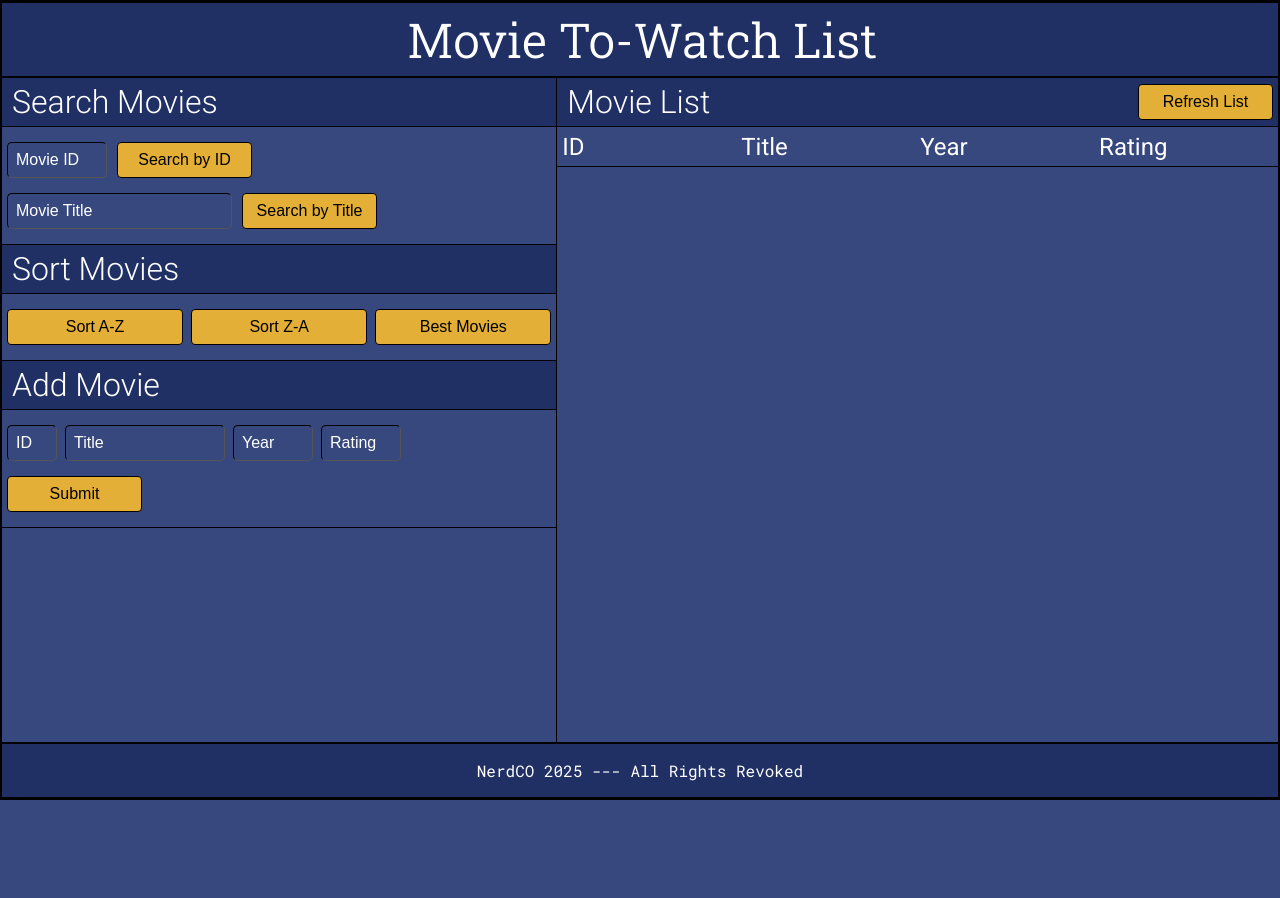
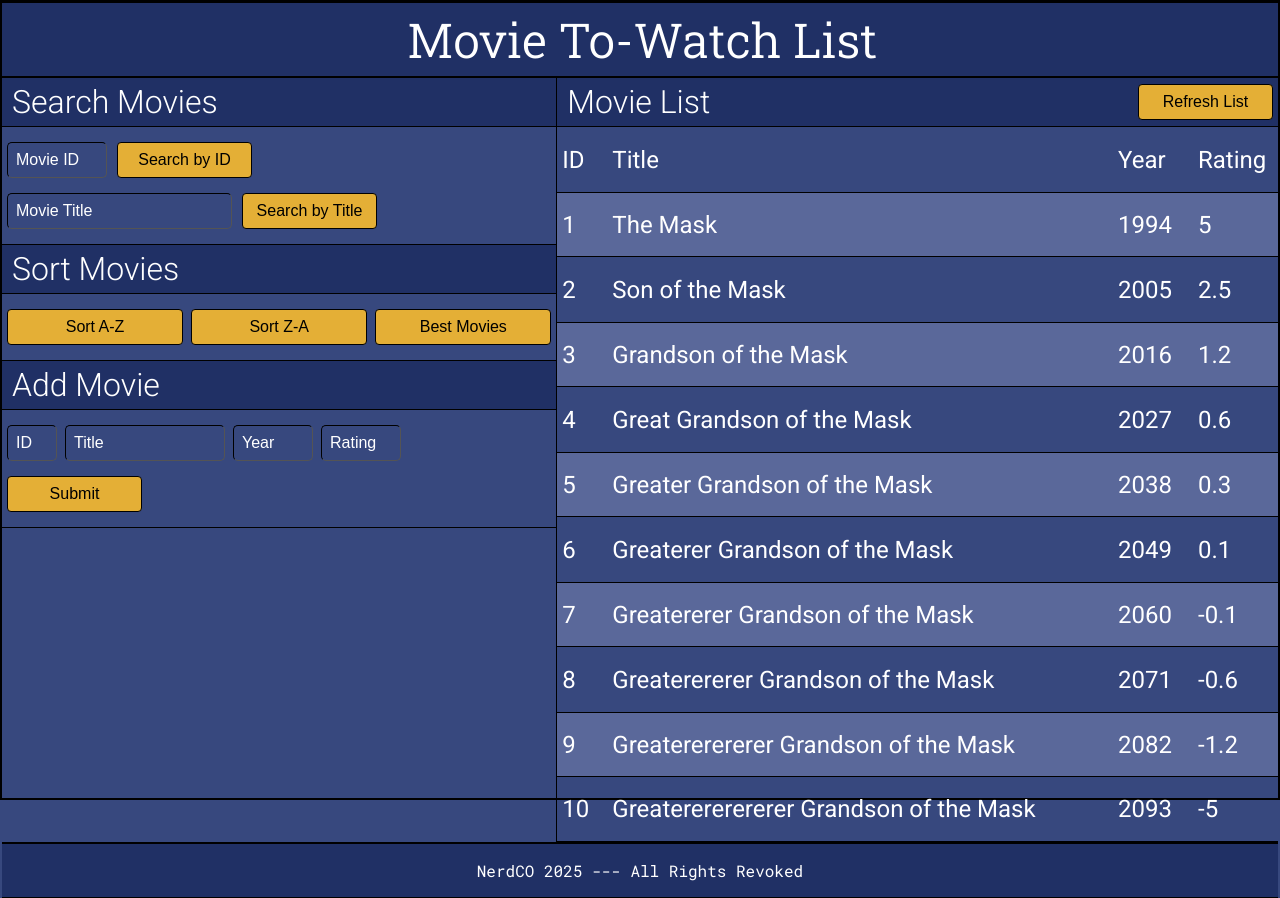
Before and after one commit to blahblahblah99/part5, a plain HTML site: page index.html in a window 1280 px wide. Before the commit the page ends 800 px from the top, so only its background shows below. Drawn offline with Linux system fonts and the light colour scheme.

Commit message:
js files finished

```diff
--- a/index.html
+++ b/index.html
@@ -44,7 +44,7 @@
         <div class="add-input-row">
           <input type="number" id="aIDInput" placeholder="ID">
           <input type="text" id="aTitleInput" placeholder="Title">
-          <input type="text" id="aYearInput" placeholder="Year">
+          <input type="number" id="aYearInput" placeholder="Year">
           <input type="number" id="aRatingInput" placeholder="Rating">
         </div>
 
@@ -79,7 +79,7 @@
     <p>NerdCO 2025 --- All Rights Revoked</p>
   </footer>
 
+  <script src="js/movieobject.js"></script>
   <script src="js/script.js"></script>
-  <script src="js/movieobject.js"></script>
 </body>
 </html>
--- a/js/movieobject.js
+++ b/js/movieobject.js
@@ -1,5 +1,55 @@
-// File: script.js
-// Desc: This file shows something i think
+// File: movieobject.js
+// Desc: This file has the movie object class and the refresh list function
 // Author: Keegan Hughes
 // Date: 21/11/2025
 // Modified: 21/11/2025
+
+// Defines a movie class with the properties movieID, title, year, and rating
+class movie {
+  constructor(movieID, title, year, rating) {
+    this.movieID = movieID;
+    this.title = title;
+    this.year = year;
+    this.rating = rating;
+  }
+}
+
+// Get the movie list UL element
+const movieListElement = document.querySelector(".movie-list");
+
+// Function to render movies
+function renderMovies(list) {
+    // Remove all current movie rows except the header
+    movieListElement.innerHTML = `
+        <li>
+            <p class="idLI">ID</p>
+            <p class="titleLI">Title</p>
+            <p class="yearLI">Year</p>
+            <p class="ratingLI">Rating</p>
+        </li>
+    `;
+
+    // Add each movie
+    list.forEach(movie => {
+        const li = document.createElement("li");
+
+        const idP = document.createElement("p");
+        idP.textContent = movie.movieID;
+        idP.classList.add("idLI");
+
+        const titleP = document.createElement("p");
+        titleP.textContent = movie.title;
+        titleP.classList.add("titleLI");
+
+        const yearP = document.createElement("p");
+        yearP.textContent = movie.year;
+        yearP.classList.add("yearLI");
+
+        const ratingP = document.createElement("p");
+        ratingP.textContent = movie.rating;
+        ratingP.classList.add("ratingLI");
+
+        li.append(idP, titleP, yearP, ratingP);
+        movieListElement.appendChild(li);
+    });
+}
--- a/js/script.js
+++ b/js/script.js
@@ -1,32 +1,79 @@
 // File: script.js
-// Desc: This file shows something i think
+// Desc: This file does everything
 // Author: Keegan Hughes
 // Date: 24/10/2025
 // Modified: 21/11/2025
 
-// Defines a movie class with the properties movieID, title, year, and rating
-class movie {
-  constructor(movieID, title, year, rating) {
-    this.movieID = movieID;
-    this.title = title;
-    this.year = year;
-    this.rating = rating;
-  }
-}
-
 // Defines 10 unsorted movie objects
-const movie7 = new movie(1, "The Mask", 1994, 5.0);
-const movie10 = new movie(2, "Son of the Mask", 2005, 2.5);
-const movie5 = new movie(3, "Grandson of the Mask", 2016, 1.2);
-const movie3 = new movie(4, "Great Grandson of the Mask", 2027, 0.6);
-const movie4 = new movie(5, "Greater Grandson of the Mask", 2038, 0.3);
-const movie9 = new movie(6, "Greaterer Grandson of the Mask", 2049, 0.1);
-const movie1 = new movie(7, "Greatererer Grandson of the Mask", 2060, -0.1);
+const movie1 = new movie(1, "The Mask", 1994, 5.0);
+const movie2 = new movie(2, "Son of the Mask", 2005, 2.5);
+const movie3 = new movie(3, "Grandson of the Mask", 2016, 1.2);
+const movie4 = new movie(4, "Great Grandson of the Mask", 2027, 0.6);
+const movie5 = new movie(5, "Greater Grandson of the Mask", 2038, 0.3);
+const movie6 = new movie(6, "Greaterer Grandson of the Mask", 2049, 0.1);
+const movie7 = new movie(7, "Greatererer Grandson of the Mask", 2060, -0.1);
 const movie8 = new movie(8, "Greaterererer Grandson of the Mask", 2071, -0.6);
-const movie6 = new movie(9, "Greatererererer Grandson of the Mask", 2082, -1.2);
-const movie2 = new movie(10, "Greaterererererer Grandson of the Mask", 2093, -5.0);
+const movie9 = new movie(9, "Greatererererer Grandson of the Mask", 2082, -1.2);
+const movie10 = new movie(10, "Greaterererererer Grandson of the Mask", 2093, -5.0);
 
 // Creates an array and stores the movies inside it
 const maskMovies = [
   movie1, movie2, movie3, movie4, movie5, movie6, movie7, movie8, movie9, movie10
 ];
+
+document.getElementById("refreshList").addEventListener("click", () => {
+    renderMovies(maskMovies);
+});
+
+document.getElementById("searchByID").addEventListener("click", () => {
+    const id = Number(document.getElementById("sIDInput").value);
+    const result = maskMovies.filter(movie => movie.movieID === id);
+    renderMovies(result);
+});
+
+document.getElementById("searchByTitle").addEventListener("click", () => {
+    const title = document.getElementById("sTitleInput").value.toLowerCase();
+    const result = maskMovies.filter(movie => movie.title.toLowerCase().includes(title));
+    renderMovies(result);
+});
+
+document.getElementById("sortAZ").addEventListener("click", () => {
+    maskMovies.sort((a, b) => a.title.localeCompare(b.title));
+    renderMovies(maskMovies);
+});
+
+document.getElementById("sortZA").addEventListener("click", () => {
+    maskMovies.sort((a, b) => b.title.localeCompare(a.title));
+    renderMovies(maskMovies);
+});
+
+document.getElementById("bestMovies").addEventListener("click", () => {
+    maskMovies.sort((a, b) => b.rating - a.rating);
+    renderMovies(maskMovies);
+});
+
+document.getElementById("addMovie").addEventListener("click", () => {
+    const id = Number(document.getElementById("aIDInput").value);
+    const title = document.getElementById("aTitleInput").value;
+    const year = Number(document.getElementById("aYearInput").value);
+    const rating = Number(document.getElementById("aRatingInput").value);
+
+    // Validation
+    if (!title || isNaN(id) || isNaN(year) || isNaN(rating)) {
+        alert("Please enter valid movie details!");
+        return;
+    }
+
+    const newMovie = new movie(id, title, year, rating);
+    maskMovies.push(newMovie);
+
+    // Clear input fields
+    document.getElementById("aIDInput").value = "";
+    document.getElementById("aTitleInput").value = "";
+    document.getElementById("aYearInput").value = "";
+    document.getElementById("aRatingInput").value = "";
+
+    renderMovies(maskMovies);
+});
+
+renderMovies(maskMovies);
--- a/style.css
+++ b/style.css
@@ -183,16 +183,28 @@ button {
 li {
     display: flex;
     align-items: center;
-    flex: 1;
     font-size: x-large;
     padding-left: 5px;
     color: white;
     font-family: "Roboto", sans-serif;
-    max-height: 40px;
+    max-height: 65px;
 }
 
-li p {
-    flex: 1;
+.idLI {
+    width: 50px;
+}
+
+.titleLI {
+    flex: 2;
+    padding-right: 8px;
+}
+
+.yearLI {
+    width: 80px;
+}
+
+.ratingLI {
+    width: 80px;
 }
 
 li:nth-child(even) {
```
